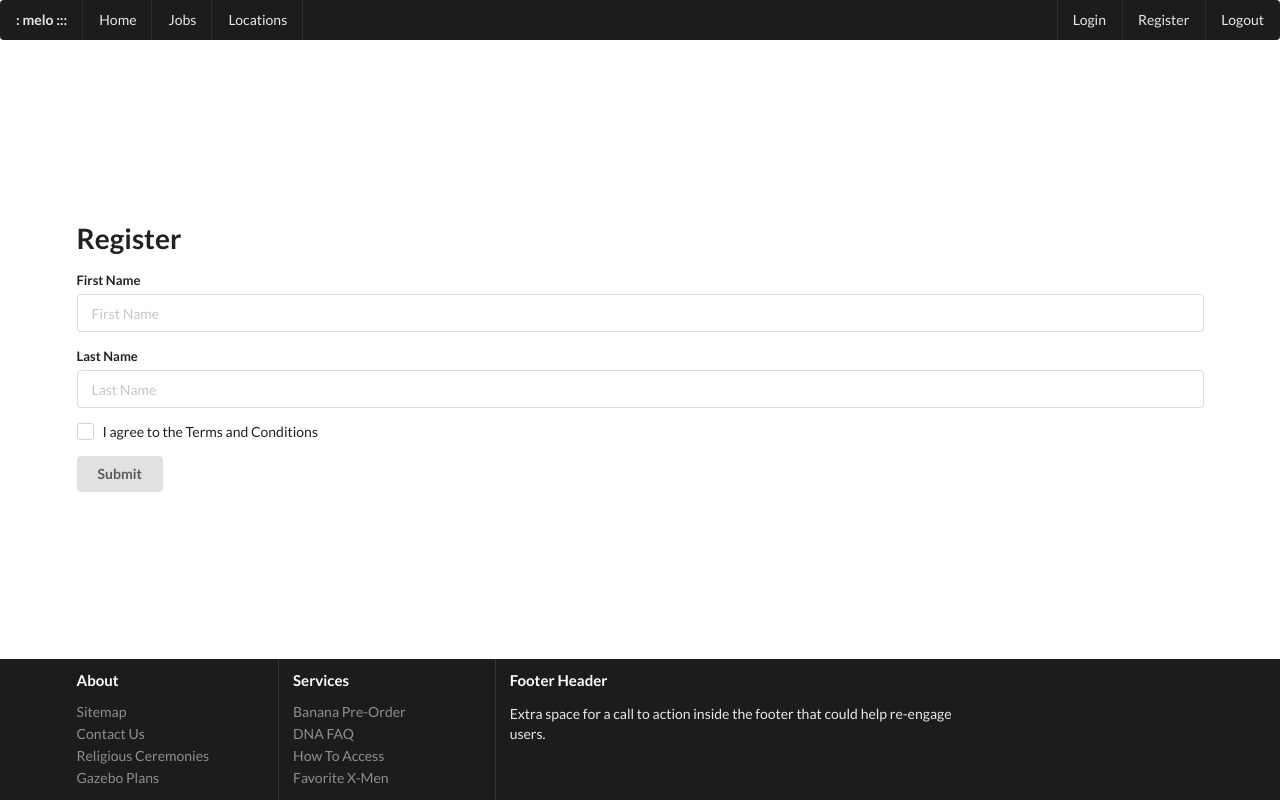
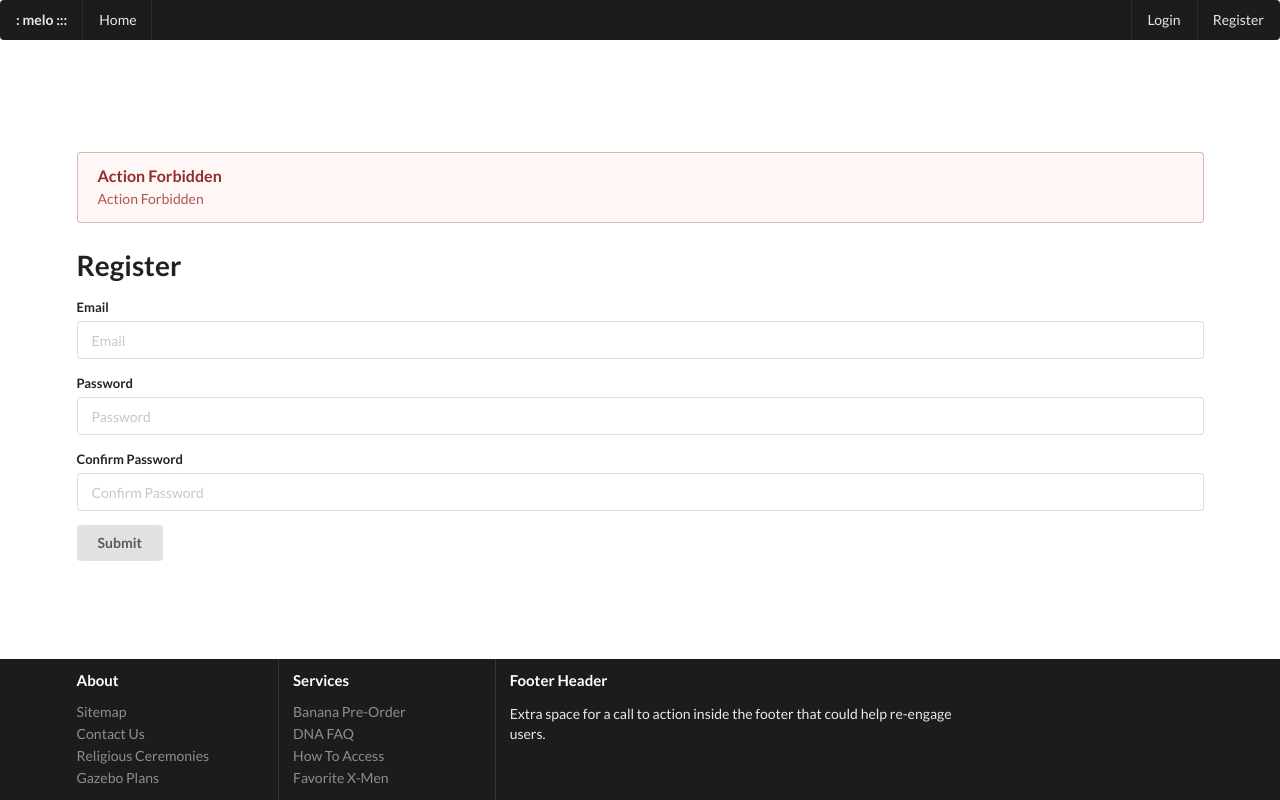
Before and after one commit to ivan40kalpazan40/melo-project, a React (Create React App) app: page /user/register in a window 1280 px wide. Built offline with nearby package versions, Linux system fonts and the light colour scheme; no server answers.

Commit message:
fix to display login and register

```diff
--- a/package.json
+++ b/package.json
@@ -6,6 +6,7 @@
     "@testing-library/jest-dom": "^5.15.1",
     "@testing-library/react": "^11.2.7",
     "@testing-library/user-event": "^12.8.3",
+    "firebase": "^9.5.0",
     "react": "^17.0.2",
     "react-dom": "^17.0.2",
     "react-router-dom": "^5.3.0",
--- a/public/index.html
+++ b/public/index.html
@@ -12,7 +12,7 @@
     />
     <meta name="viewport" content="width=device-width, initial-scale=1" />
 
-    <title>React App</title>
+    <title>| melo |</title>
   </head>
   <body>
     <noscript>You need to enable JavaScript to run this app.</noscript>
--- a/src/App.js
+++ b/src/App.js
@@ -1,5 +1,7 @@
 import { Switch, Route } from 'react-router-dom';
+
 import './App.css';
+
 import Footer from './components/Footer';
 import Navbar from './components/Navbar';
 import Home from './components/Home';
--- a/src/components/Home/Home.js
+++ b/src/components/Home/Home.js
@@ -1,4 +1,4 @@
-const Home = () => {
+const Home = ({ isAuth }) => {
   const image =
     'https://media.istockphoto.com/vectors/cartoon-rock-band-vector-vector-id621592618';
   return (
--- a/src/components/Login/Login.js
+++ b/src/components/Login/Login.js
@@ -2,29 +2,23 @@ const Login = () => {
   return (
     <div className='ui container'>
       <h1>Login </h1>
-      <form class='ui form'>
-        <div class='field'>
-          <label>First Name</label>
-          <input type='text' name='first-name' placeholder='First Name' />
+      <form className='ui form'>
+        <div className='field'>
+          <label>Email</label>
+          <input type='email' name='email' placeholder='Email' />
         </div>
-        <div class='field'>
-          <label>Last Name</label>
-          <input type='text' name='last-name' placeholder='Last Name' />
+        <div className='field'>
+          <label>Password</label>
+          <input type='password' name='password' placeholder='Password' />
         </div>
-        <div class='field'>
-          <div class='ui checkbox'>
-            <input type='checkbox' tabindex='0' class='hidden' />
-            <label>I agree to the Terms and Conditions</label>
-          </div>
-        </div>
-        <div class='ui error message'>
-          <div class='header'>Action Forbidden</div>
+        <div className='ui error message'>
+          <div className='header'>Action Forbidden</div>
           <p>
             You can only sign up for an account once with a given e-mail
             address.
           </p>
         </div>
-        <button class='ui button' type='submit'>
+        <button className='ui button' type='submit'>
           Submit
         </button>
       </form>
--- a/src/components/Navbar/Navbar.js
+++ b/src/components/Navbar/Navbar.js
@@ -1,13 +1,25 @@
 import { Link } from 'react-router-dom';
-const Navbar = () => {
-  return (
+const Navbar = ({ isAuth }) => {
+  const loggedNavigation = (
     <div class='ui inverted menu'>
       <div class='header item'>: melo :::</div>
       <Link to='/' class='item'>
         Home
       </Link>
-      <a class='item'>Jobs</a>
-      <a class='item'>Locations</a>
+      <a class='item'>Profile</a>
+      <a class='item'>Create</a>
+
+      <div class='right menu'>
+        <a class='item'>Logout</a>
+      </div>
+    </div>
+  );
+  const guestNavigation = (
+    <div class='ui inverted menu'>
+      <div class='header item'>: melo :::</div>
+      <Link to='/' class='item'>
+        Home
+      </Link>
 
       <div class='right menu'>
         <Link to='/user/login' class='item'>
@@ -16,10 +28,11 @@ const Navbar = () => {
         <Link to='/user/register' class='item'>
           Register
         </Link>
-        <a class='item'>Logout</a>
       </div>
     </div>
   );
+
+  return <>{isAuth ? loggedNavigation : guestNavigation}</>;
 };
 
 export default Navbar;
--- a/src/components/Register/Register.js
+++ b/src/components/Register/Register.js
@@ -1,30 +1,50 @@
+import * as authServices from '../../services/authServices';
+
 const Register = () => {
+  const submitRegisterForm = (e) => {
+    e.preventDefault();
+    const formData = new FormData(e.currentTarget);
+    const email = formData.get('email');
+    const password = formData.get('password');
+    const confirmPassword = formData.get('confirmPassword');
+    authServices
+      .register(email, password, confirmPassword)
+      .then((user) => {
+        console.log(user);
+      })
+      .catch((error) => {
+        setTimeout(() => {}, 3000);
+        console.log(error.message);
+      });
+  };
+
   return (
     <div className='ui container'>
+      <div className='ui error message'>
+        <div className='header'>Action Forbidden</div>
+        <p>Action Forbidden</p>
+      </div>
+
       <h1>Register </h1>
-      <form class='ui form'>
-        <div class='field'>
-          <label>First Name</label>
-          <input type='text' name='first-name' placeholder='First Name' />
+      <form className='ui form' onSubmit={submitRegisterForm}>
+        <div className='field'>
+          <label>Email</label>
+          <input type='email' name='email' placeholder='Email' />
         </div>
-        <div class='field'>
-          <label>Last Name</label>
-          <input type='text' name='last-name' placeholder='Last Name' />
+        <div className='field'>
+          <label>Password</label>
+          <input type='password' name='password' placeholder='Password' />
         </div>
-        <div class='field'>
-          <div class='ui checkbox'>
-            <input type='checkbox' tabindex='0' class='hidden' />
-            <label>I agree to the Terms and Conditions</label>
-          </div>
+        <div className='field'>
+          <label>Confirm Password</label>
+          <input
+            type='password'
+            name='confirmPassword'
+            placeholder='Confirm Password'
+          />
         </div>
-        <div class='ui error message'>
-          <div class='header'>Action Forbidden</div>
-          <p>
-            You can only sign up for an account once with a given e-mail
-            address.
-          </p>
-        </div>
-        <button class='ui button' type='submit'>
+
+        <button className='ui button' type='submit'>
           Submit
         </button>
       </form>
--- /dev/null
+++ b/src/services/authServices.js
@@ -0,0 +1,18 @@
+import { createUserWithEmailAndPassword } from 'firebase/auth';
+import { auth } from '../config/firebase.config';
+
+export const comparePass = (password, confirmPassword) =>
+  password === confirmPassword;
+
+export const register = async (email, password, confirmPassword) => {
+  const isConfirmed = comparePass(password, confirmPassword);
+  if (!isConfirmed) {
+    throw new Error('You must confirm your password');
+  }
+  try {
+    const user = await createUserWithEmailAndPassword(auth, email, password);
+    return user;
+  } catch (error) {
+    throw new Error(error);
+  }
+};
```
Also changed, not shown: 1 other file (tests, documents, lock files or other folders).
